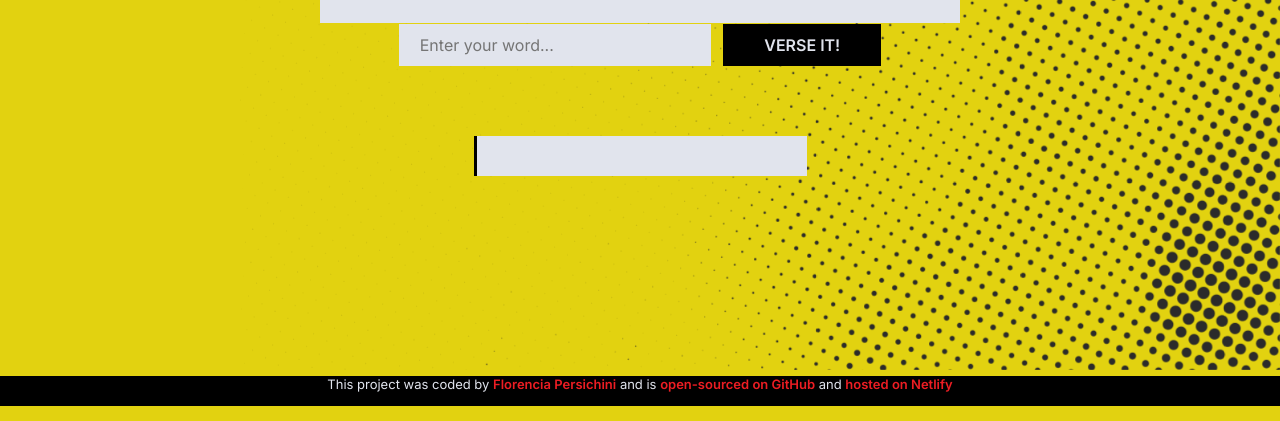
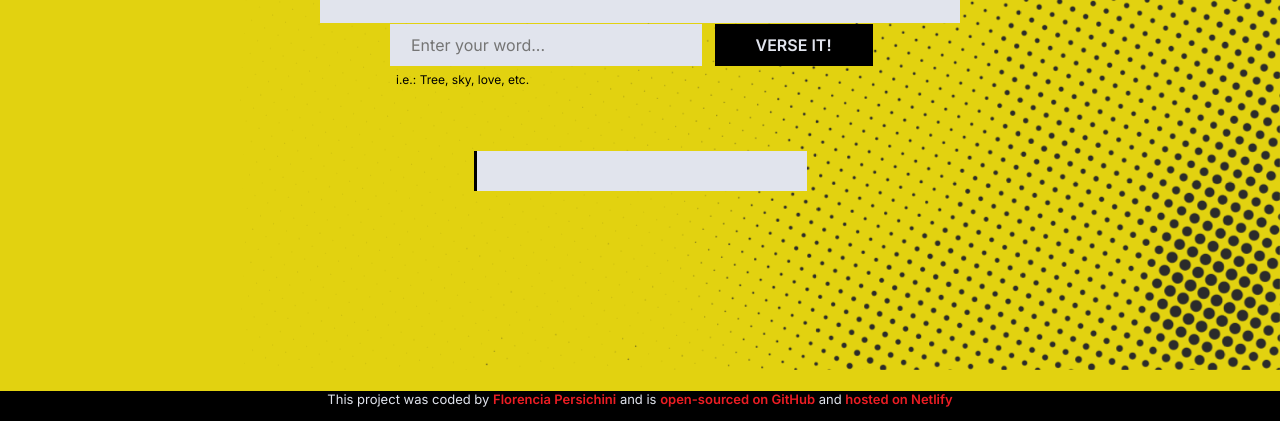
Before and after one commit to florencia-persichini/AI-poem-generator, a plain HTML site: page index.html in a window 1280 px wide. Shown: the part 430-851 px from the top of the page. Drawn offline with nearby package versions, Linux system fonts and the light colour scheme.

Commit message:
Add hint under form

```diff
--- a/index.html
+++ b/index.html
@@ -31,7 +31,9 @@
           <input id="user-input" class="form-text-input" type="text" id="" placeholder="Enter your word..." autocomplete="off" required />
           <input class="form-button" type="submit" value="VERSE IT!" />
         </form>
+        <div class="hint">i.e.: Tree, sky, love, etc.</div>
       </div>
+
       <div class="poem-container">
         <div id="poem-text" class="poem-text"></div>
       </div>
--- a/src/style.css
+++ b/src/style.css
@@ -54,8 +54,9 @@ strong {
 }
 
 .form-container {
-  display: flex;
+  display: flexbox;
   justify-content: center;
+
   width: 500px;
   margin: 10px auto;
 }
@@ -84,6 +85,13 @@ input {
 .form-button:hover {
   border: 1px solid #ec1d23;
   background-color: rgb(31, 30, 30);
+}
+
+.hint {
+  position: relative;
+  top: 6px;
+  left: 6px;
+  font-size: 12px;
 }
 
 .poem-container {
```
